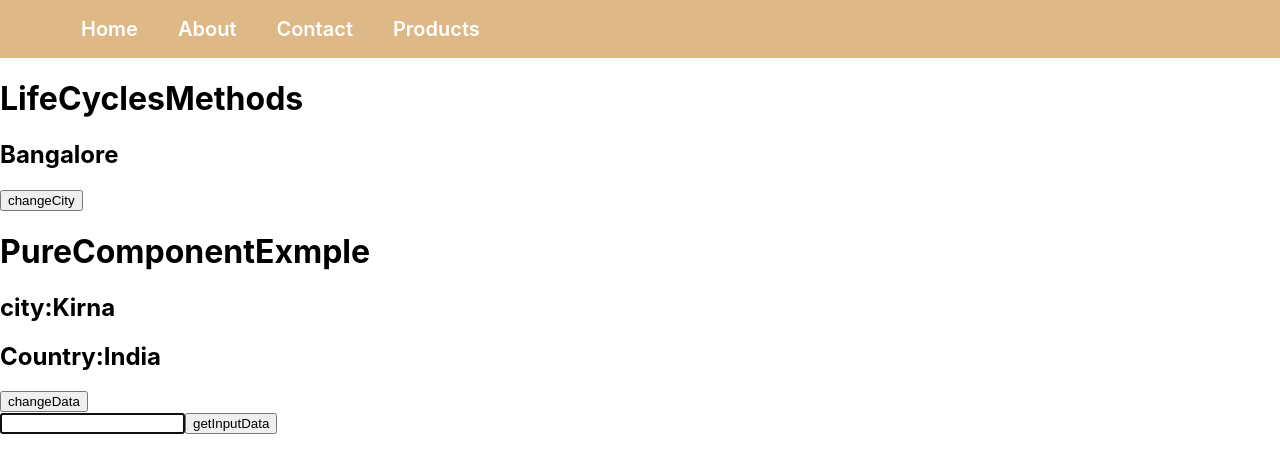
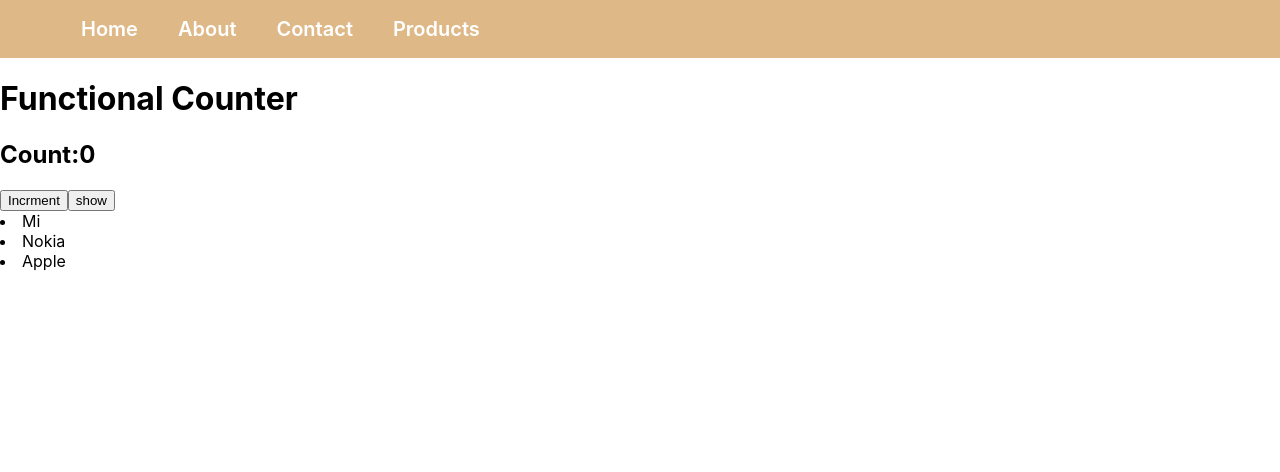
Before and after one commit to vinayreddy255/React-Batch-14, a React (Create React App) app in the folder React-Basics/react-practice/: page / in a window 1280 px wide. Shown: the top 472 px of the page. Built offline with nearby package versions, Linux system fonts and the light colour scheme.

Commit message:
fucntional compenet and hoc

```diff
--- a/React-Basics/react-practice/public/index.html
+++ b/React-Basics/react-practice/public/index.html
@@ -29,6 +29,7 @@
   <body>
     <noscript>You need to enable JavaScript to run this app.</noscript>
     <div id="root"></div>
+    <div id="protalRoot"></div>
     <!--
       This HTML file is a template.
       If you open it directly in the browser, you will see an empty page.
--- a/React-Basics/react-practice/src/App.js
+++ b/React-Basics/react-practice/src/App.js
@@ -9,8 +9,13 @@ import FromHandling from "./ClassComponents/FromHandling";
 import LifeCyclesMethods from "./ClassComponents/LifeCyclesMethods";
 import PureComponentExmple from "./ClassComponents/PureComponentExmple";
 import RefComponet from "./ClassComponents/RefComponet";
+import BtnCounter from "./ClassComponents/BtnCounter";
+import HoverCounterCompoent from "./ClassComponents/HoverCounterCompoent";
+import ProtalRootComponet from "./ClassComponents/ProtalRootComponet";
+import Counter from "./FunctionlComponet/Counter";
 function App() {
   return (
+    <>
       <div className="my-app">
         {/* <Header ></Header> */}
         <Header />
@@ -25,10 +30,18 @@ function App() {
         {/* <FromHandling /> */}
 
         {/* 20-12-2023 */}
-      <LifeCyclesMethods />
+
+        {/* <LifeCyclesMethods />
       <PureComponentExmple />
-      <RefComponet />
+      <RefComponet /> */}
+
+        {/* 21-12-2023 */}
+        {/* <BtnCounter />
+        <HoverCounterCompoent /> */}
+        <Counter />
       </div>
+      {/* <ProtalRootComponet /> */}
+    </>
   );
 }
 
--- /dev/null
+++ b/React-Basics/react-practice/src/ClassComponents/BtnCounter.js
@@ -0,0 +1,16 @@
+import { Component } from "react";
+import HocCounter from "./HocCounter";
+class BtnCounter extends Component {
+  render() {
+    return (
+      <div className="btn-counter">
+        <h1>Button Counter Component</h1>
+        <h2>Btn Counter Value:{this.props.countValue}</h2>
+        <button onClick={this.props.inCrmentCounter}>inCrmentCounter</button>
+        <button onClick={this.props.decrementCounter}>decrementCounter</button>
+      </div>
+    );
+  }
+}
+
+export default HocCounter(BtnCounter, 5);
--- a/React-Basics/react-practice/src/ClassComponents/Header.js
+++ b/React-Basics/react-practice/src/ClassComponents/Header.js
@@ -4,7 +4,7 @@ import "./style.css";
 class Header extends Component {
   render() {
     return (
-      <div>
+      <div className="header-compoent">
         <div className="header-continer">
           <ul>
             <li>Home</li>
--- /dev/null
+++ b/React-Basics/react-practice/src/ClassComponents/HocCounter.js
@@ -0,0 +1,26 @@
+import { Component } from "react";
+
+function HocCounter(MyComponent, value = 1) {
+  return class MyHoc extends Component {
+    constructor() {
+      super();
+      this.state = { count: 0 };
+    }
+    inCrmentCounter = () => {
+      this.setState({ count: this.state.count + value });
+    };
+    decrementCounter = () => {
+      this.setState({ count: this.state.count - value });
+    };
+    render() {
+      return (
+        <MyComponent
+          inCrmentCounter={this.inCrmentCounter}
+          decrementCounter={this.decrementCounter}
+          countValue={this.state.count}
+        />
+      );
+    }
+  };
+}
+export default HocCounter;
--- /dev/null
+++ b/React-Basics/react-practice/src/ClassComponents/HoverCounterCompoent.js
@@ -0,0 +1,21 @@
+import { Component } from "react";
+import HocCounter from "./HocCounter";
+
+class HoverCounterCompoent extends Component {
+  render() {
+    return (
+      <div className="hover-counter">
+        <h1>---Hover Counter Component---</h1>
+        <h2>hover Counter Value:{this.props.countValue}</h2>
+        <button onMouseOver={this.props.inCrmentCounter}>
+          inCrmentCounter
+        </button>
+        <button onMouseOver={this.props.decrementCounter}>
+          decrementCounter
+        </button>
+      </div>
+    );
+  }
+}
+
+export default HocCounter(HoverCounterCompoent);
--- /dev/null
+++ b/React-Basics/react-practice/src/ClassComponents/ProtalRootComponet.js
@@ -0,0 +1,14 @@
+import React, { Component } from "react";
+import ReactDOM from "react-dom/client";
+
+class ProtalRootComponet extends Component {
+  render() {
+    return ReactDOM.createPortal(
+      <div className="protals-comeponet">
+        <h1>ProtalRootComponet</h1>
+      </div>,
+      document.getElementById("protalRoot")
+    );
+  }
+}
+export default ProtalRootComponet;
--- /dev/null
+++ b/React-Basics/react-practice/src/FunctionlComponet/Counter.js
@@ -0,0 +1,28 @@
+import { useState } from "react";
+function Counter() {
+  const [count, setCount] = useState(0);
+  const [text, setText] = useState("show");
+  const list = ["Mi", "Nokia", "Apple"];
+  const incremntCounter = () => {
+    setCount(count + 1);
+  };
+  const showHide = () => {
+    if (text == "show") {
+      setText("hide");
+    } else {
+      setText("show");
+    }
+  };
+  return (
+    <div>
+      <h1>Functional Counter</h1>
+      <h2>Count:{count}</h2>
+      <button onClick={incremntCounter}>Incrment</button>
+      <button onClick={showHide}>{text}</button>
+      {list.map((e) => (
+        <li>{e}</li>
+      ))}
+    </div>
+  );
+}
+export default Counter;
```
Also changed, not shown: React-Basics/react-practice/src/ClassComponents/ForWardRefComponet.js (added). Lines whose indentation alone changed are shown as unchanged.
